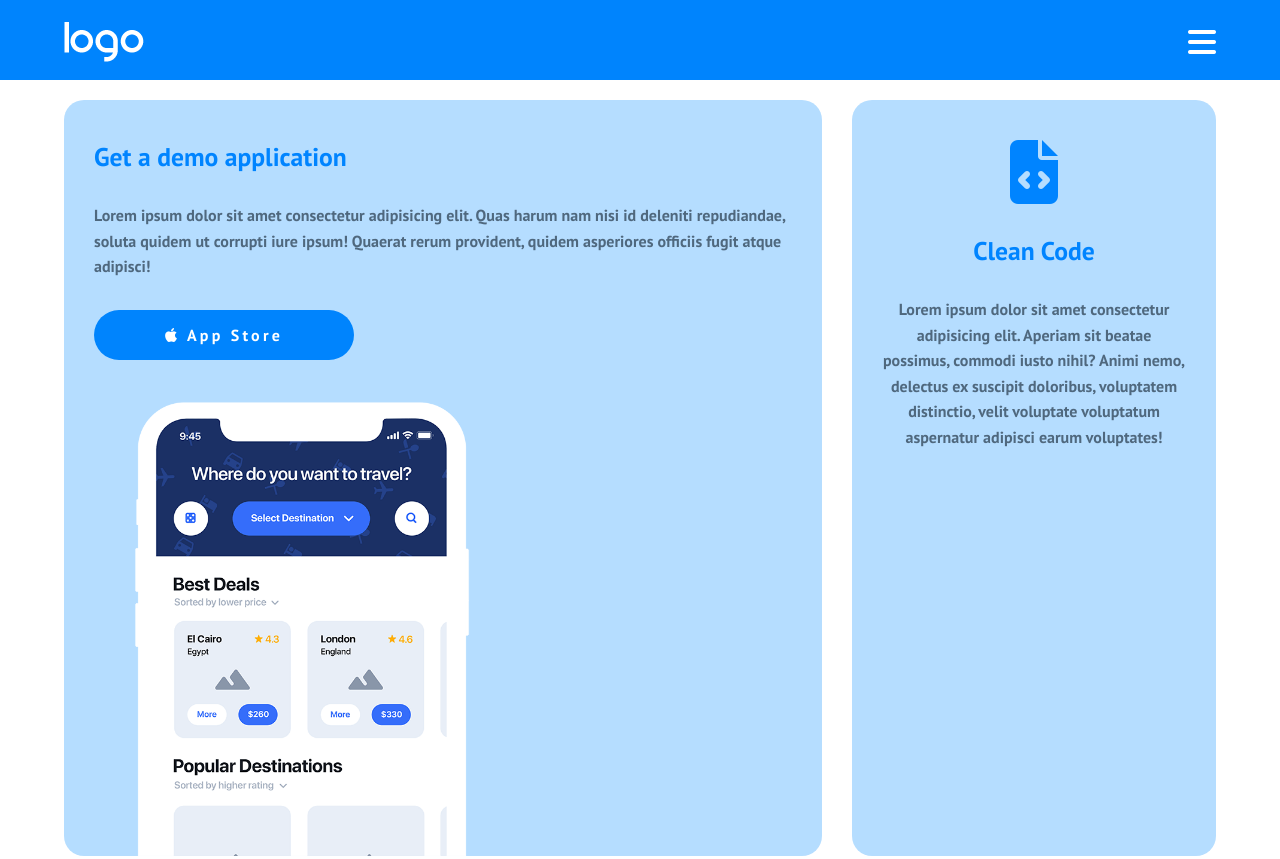
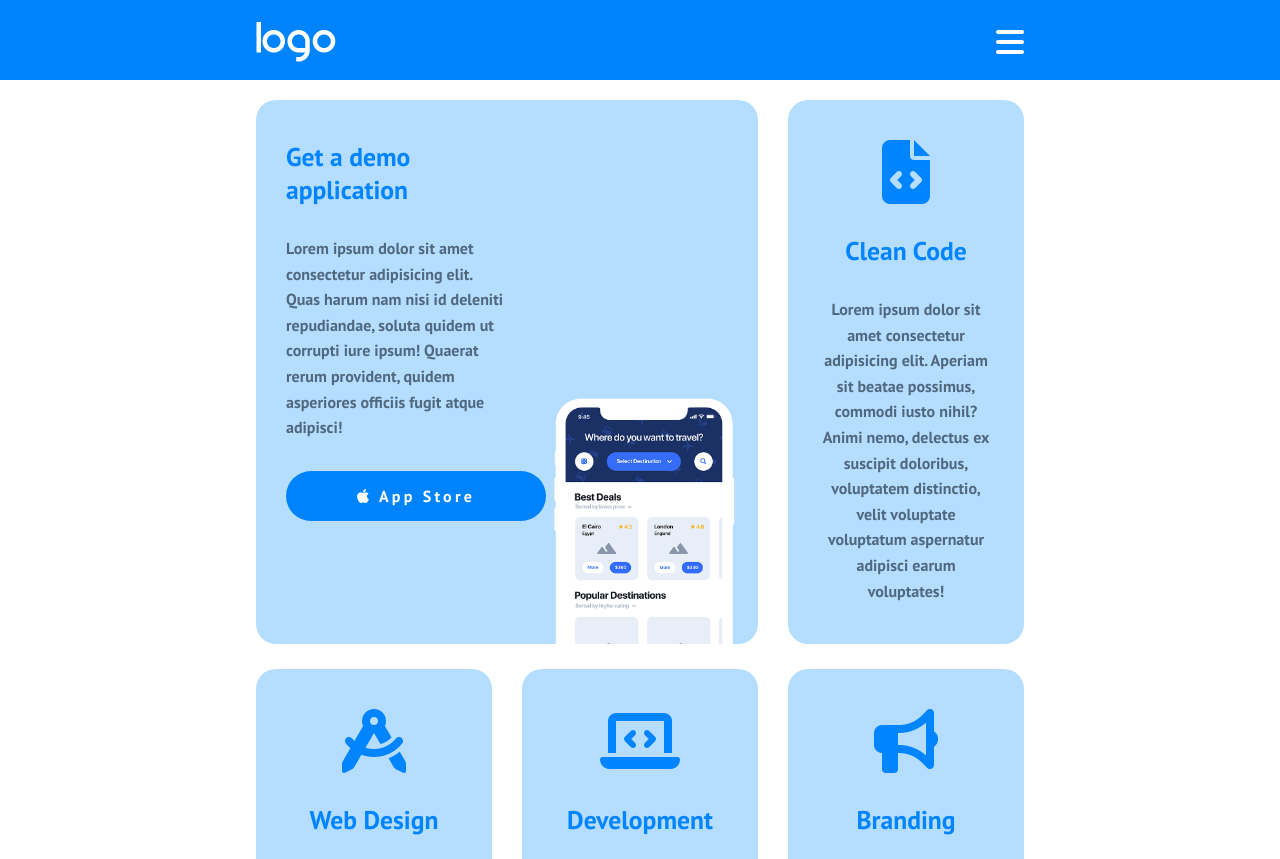
Before and after one commit to Failah/htmlcss-responsive-layout, a plain HTML site: page index.html in a window 1280 px wide. Shown: the top 859 px of the page. Drawn offline with Linux system fonts and the light colour scheme.

Commit message:
Working on desktop

```diff
--- a/css/style.css
+++ b/css/style.css
@@ -505,6 +505,32 @@ footer .container div:last-child span {
 
 /* media query 1200px */
 
+@media screen and (min-width: 1200px) {
+    .container {
+        max-width: 60%;
+    }
+
+    #demo-app .container .card:first-child {
+        position: relative;
+    }
+
+    #demo-app .container .card:first-child h3,
+    #demo-app .container .card:first-child p {
+        max-width: 50%;
+    }
+
+    #demo-app .container .card:first-child div:last-child {
+        position: absolute;
+        bottom: 0;
+        right: 0;
+        flex-direction: row-reverse;
+    }
+
+    #demo-app img {
+        width: 45%;
+    }
+}
+
 
 /* debug */
 
```
